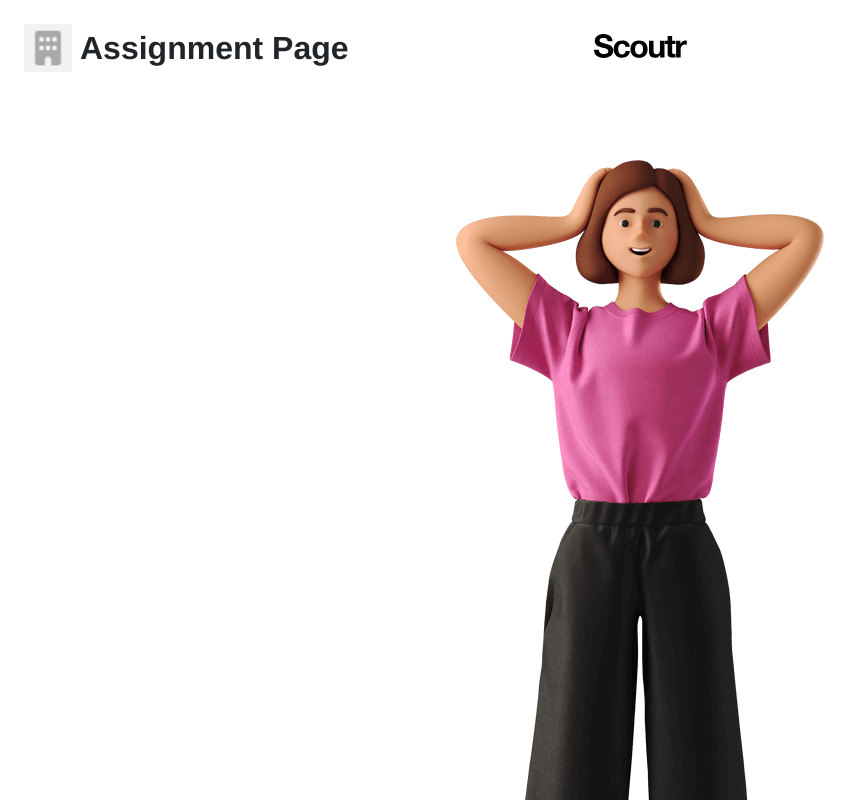
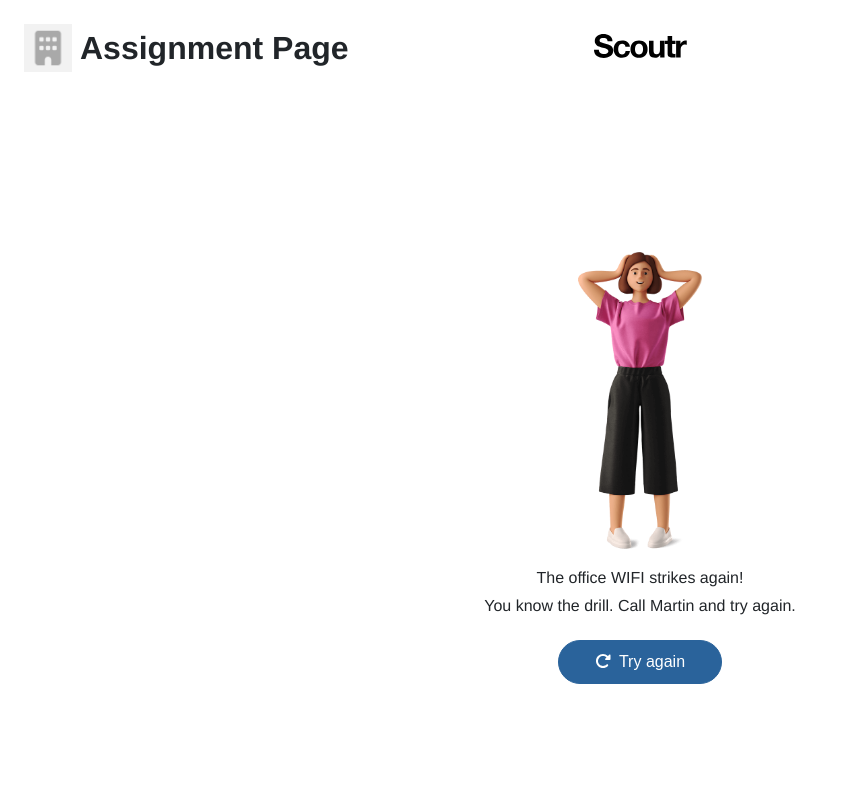
Before and after one commit to elalienx/scoutr, a React (Vite) app in the folder frontend/: page /candidates/1 in a window 1280 px wide. Shown: the top 800 px of the page, without its empty margins (0-863 px from the left). Built offline with nearby package versions, Linux system fonts and the light colour scheme; no server answers.

Commit message:
finish branch

```diff
--- a/frontend/src/pages/assignments/state-empty/StateEmpty.tsx
+++ b/frontend/src/pages/assignments/state-empty/StateEmpty.tsx
@@ -5,7 +5,7 @@ import { ReactNode } from "react";
 import Image from "assets/state-empty-assignments.png";
 import Button from "components/button/Button";
 import useDialog from "state/DialogContextAPI";
-import "styles/components/state.css";
+import "styles/components/state-assignments.css";
 
 interface Props {
   /** The React component to show when you click primary button.  */
@@ -17,7 +17,7 @@ export default function StateEmpty({ component }: Props) {
   const { showDialog } = useDialog();
 
   return (
-    <div className="state">
+    <div className="state-assignments">
       <img
         src={Image}
         alt="A male a female construction engineers checking a blueprint"
--- a/frontend/src/pages/assignments/state-error/StateError.tsx
+++ b/frontend/src/pages/assignments/state-error/StateError.tsx
@@ -1,10 +1,10 @@
 // Project files
 import Image from "assets/state-error.png";
-import "styles/components/state.css"
+import "styles/components/state-assignments.css";
 
 export default function StateError() {
   return (
-    <div className="state">
+    <div className="state-assignments">
       <img
         src={Image}
         alt="A woman holding his hands behind the head looking surprised"
--- a/frontend/src/pages/candidates/Candidates.tsx
+++ b/frontend/src/pages/candidates/Candidates.tsx
@@ -27,8 +27,8 @@ interface Props {
 /** The page with the candidate table where you can add more LinkedIn profiles by pressing one button. */
 export default function Candidates({ fetchHook }: Props) {
   // Global state
+  const { assignment_id } = useParams();
   const { showDialog } = useDialog();
-  const { assignment_id } = useParams();
 
   // Local state
   const uri = "/api/candidates/" + assignment_id;
--- a/frontend/src/pages/candidates/state-empty/StateEmpty.tsx
+++ b/frontend/src/pages/candidates/state-empty/StateEmpty.tsx
@@ -5,7 +5,7 @@ import { ReactNode } from "react";
 import Image from "assets/state-empty-candidates.png";
 import Button from "components/button/Button";
 import useDialog from "state/DialogContextAPI";
-import "styles/components/state.css";
+import "styles/components/state-candidates.css";
 
 interface Props {
   /** The React component to show when you click primary button.  */
@@ -16,7 +16,7 @@ export default function StateEmpty({ component }: Props) {
   const { showDialog } = useDialog();
 
   return (
-    <div className="state">
+    <div className="state-candidates">
       <img
         src={Image}
         alt="A male a female construction engineers checking a blueprint"
--- a/frontend/src/pages/candidates/state-error/StateError.tsx
+++ b/frontend/src/pages/candidates/state-error/StateError.tsx
@@ -1,11 +1,11 @@
 // Project files
 import Image from "assets/state-error.png";
 import Button from "components/button/Button";
-import "styles/components/state.css"
+import "styles/components/state-candidates.css";
 
 export default function StateError() {
   return (
-    <div className="state">
+    <div className="state-candidates">
       <img
         src={Image}
         alt="A woman holding his hands behind the head looking surprised"
--- /dev/null
+++ b/frontend/src/styles/components/state-assignments.css
@@ -0,0 +1,31 @@
+.state-assignments {
+  display: flex;
+  flex-direction: column;
+  align-items: center;
+  gap: var(--space-medium);
+
+  .content {
+    text-align: center;
+  }
+
+  img {
+    width: auto;
+    height: 175px;
+  }
+}
+
+/* Tablet */
+@media (min-width: 700px) {
+  .state-assignments {
+    flex-direction: row;
+
+    .content {
+      text-align: left;
+    }
+
+    img {
+      width: auto;
+      height: 250px;
+    }
+  }
+}
--- a/frontend/src/styles/components/state.css
+++ b/frontend/src/styles/components/state-candidates.css
@@ -1,4 +1,4 @@
-#assignments .state {
+.state-candidates {
   display: flex;
   flex-direction: column;
   align-items: center;
@@ -16,16 +16,9 @@
 
 /* Tablet */
 @media (min-width: 700px) {
-  #assignments .state {
-    flex-direction: row;
-
-    .content {
-      text-align: left;
-    }
-
+  .state-candidates {
     img {
-      width: auto;
-      height: 250px;
+      height: 300px;
     }
   }
 }
```
